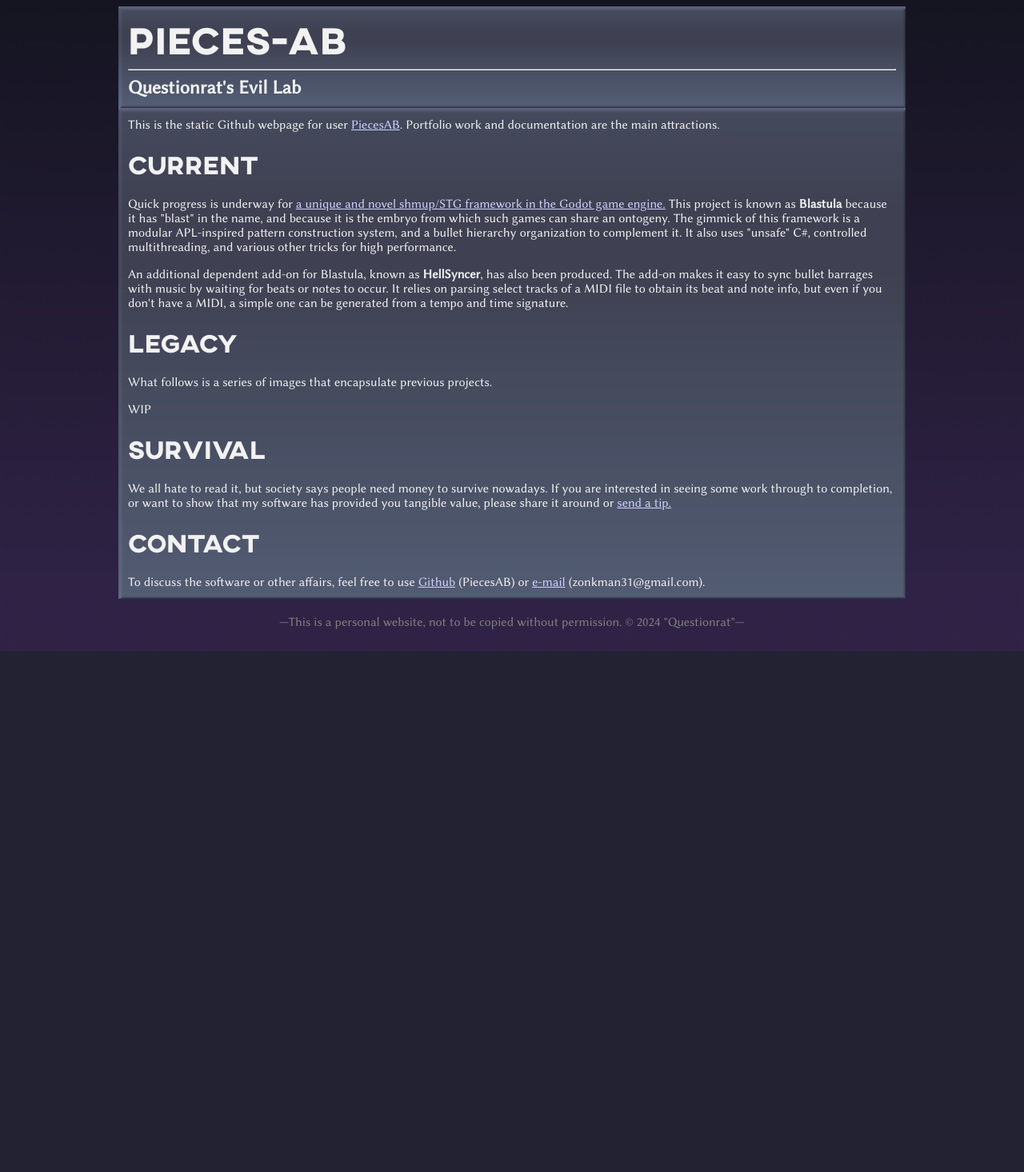
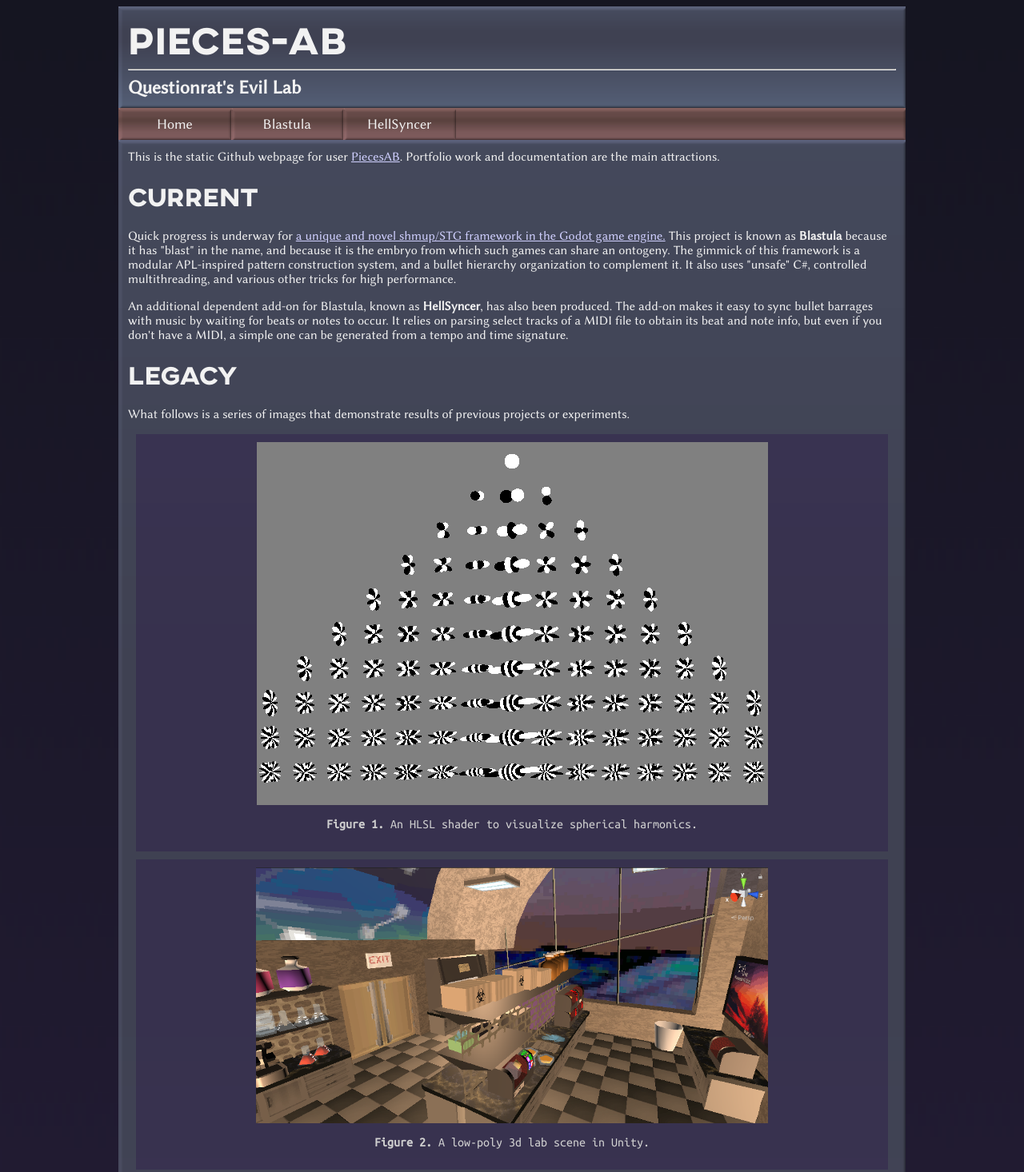
Before and after one commit to PiecesAB/piecesab.github.io, a plain HTML site: page index.html in a window 1280 px wide. Shown: the top 1466 px of the page at 80% size. Before the commit the page ends 815 px from the top, so only its background shows below. Drawn offline with Linux system fonts and the light colour scheme.

Commit message:
main layout

```diff
--- a/index.html
+++ b/index.html
@@ -8,20 +8,41 @@
 		<hr />
 		<span class="subtitle">Questionrat's Evil Lab</span>
 	</div>
-	<div class="navbar">
-
-	</div>
+</div>
+<div id="navigator">
+	<button class = "nav-button" onclick="window.location.href='/index.html'">Home</button>
+	<button class = "nav-button" onclick="window.location.href='/under-construction.html'">Blastula</button>
+	<button class = "nav-button" onclick="window.location.href='/under-construction.html'">HellSyncer</button>
 </div>
 <div class="primary-container">
 	This is the static Github webpage for user <a href="https://github.com/PiecesAB">PiecesAB</a>.
 	Portfolio work and documentation are the main attractions.
 	<h1>Current</h1>
 	<p>Quick progress is underway for <a href="./blastula/index.html">a unique and novel shmup/STG framework in the Godot game engine.</a> This project is known as <b>Blastula</b> because it has
-	"blast" in the name, and because it is the embryo from which such games can share an ontogeny. The gimmick of this framework is a modular APL-inspired pattern construction system, and a bullet hierarchy organization to complement it. It also uses "unsafe" C#, controlled multithreading, and various other tricks for high performance.</p>
+	&quot;blast&quot; in the name, and because it is the embryo from which such games can share an ontogeny. The gimmick of this framework is a modular APL-inspired pattern construction system, and a bullet hierarchy organization to complement it. It also uses &quot;unsafe&quot; C#, controlled multithreading, and various other tricks for high performance.</p>
 	<p>An additional dependent add-on for Blastula, known as <b>HellSyncer</b>, has also been produced. The add-on makes it easy to sync bullet barrages with music by waiting for beats or notes to occur. It relies on parsing select tracks of a MIDI file to obtain its beat and note info, but even if you don't have a MIDI, a simple one can be generated from a tempo and time signature.</p>
 	<h1>Legacy</h1>
-	<p>What follows is a series of images that encapsulate previous projects.</p>
-	<p>WIP</p>
+	<p>What follows is a series of images that demonstrate results of previous projects or experiments.</p>
+	<div class="img-region">
+		<img src="./portfolio-images/harmonics.png" />
+		<p class="caption"><b>Figure 1.</b> An HLSL shader to visualize spherical harmonics.</p>
+	</div>
+	<div class="img-region">
+		<img src="./portfolio-images/lab.png" />
+		<p class="caption"><b>Figure 2.</b> A low-poly 3d lab scene in Unity.</p>
+	</div>
+	<div class="img-region">
+		<img src="./portfolio-images/eisenstein.png" />
+		<p class="caption"><b>Figure 3.</b> Visualization for generalized Collatz cycles in complex numbers (Eisenstein integers).</p>
+	</div>
+	<div class="img-region">
+		<img src="./portfolio-images/compressions.png" />
+		<p class="caption"><b>Figure 4.</b> Image compression experiments.</p>
+	</div>
+	<div class="img-region">
+		<img src="./portfolio-images/duocylinder.gif" />
+		<p class="caption"><b>Figure 5.</b> A four-dimensional shape, a prism of prisms (approximating a &quot;duocylinder&quot;) is rotating. This is only a three-dimensional cross-section of the shape.</p>
+	</div>
 	<h1>Survival</h1>
 	We all hate to read it, but society says people need money to survive nowadays. If you are interested in seeing some work through to completion, or want to show that my software has provided you tangible value, please share it around or <a href="https://ko-fi.com/piecesab">send a tip.</a>
 	<h1>Contact</h1>
--- a/main-style.css
+++ b/main-style.css
@@ -37,12 +37,51 @@ a:hover, a:active {
 	color: #a0a0b8;
 }
 
+img {
+	max-width: 70%;
+	max-height: 320px;
+}
+
+@media (min-width:800px) {
+	img {
+		max-width: 640px;
+		max-height: 640px;
+	}
+}
+
+button {
+	border-image: url("images/red-container.png") 10 fill;
+	border-image-width: 10px;
+	color: #f2f2f2;
+	font-size: 18px;
+	font-family: linux-biolinum;
+	min-height: 40px;
+	transition: font-size 0.1s linear;
+}
+
+.nav-button {
+	width: 140.5px;
+}
+
+button:hover, button:active {
+	cursor: pointer;
+	font-size: 22px;
+	transition: font-size 0.1s linear;
+}
+
+.img-region {
+	background: #20004040;
+	margin: 10px;
+	padding: 10px;
+	text-align: center;
+}
+
 ::selection {
-  background: #a0a0b8; /* Gecko Browsers */
+  background: #a0a0b8;
 }
 
 ::-moz-selection {
-  background: #a0a0b8; /* Gecko Browsers */
+  background: #a0a0b8;
 }
 
 .primary-container {
@@ -63,6 +102,28 @@ a:hover, a:active {
 	font-size: 18pt;
 }
 
+.caption {
+	color: #d0d0d0;
+	font-family: ubuntu-mono;
+}
+
+.navigator-filler {
+	border-image: url("images/red-container.png") 10 fill;
+	border-image-width: 10px;
+	width: auto;
+}
+
+#navigator {
+	border-image: url("images/red-container.png") 10 fill;
+	border-image-width: 10px;
+	display: flex;
+	flex-wrap: wrap;
+	margin: 0 auto;
+	padding: 0;
+	max-width: 984px;
+	min-height: 40px;
+}
+
 #footer {
 	color: #808080;
 	padding: 20px;
```
Also changed, not shown: under-construction.html (added, +1 -0 lines), blastula/index.html (line endings or trailing spaces), images/red-container.png (added), images/yellow-container.png (added), portfolio-images/compressions.png (added), portfolio-images/duocylinder.gif (added), portfolio-images/eisenstein.png (added), portfolio-images/harmonics.png (added), portfolio-images/lab.png (added).
